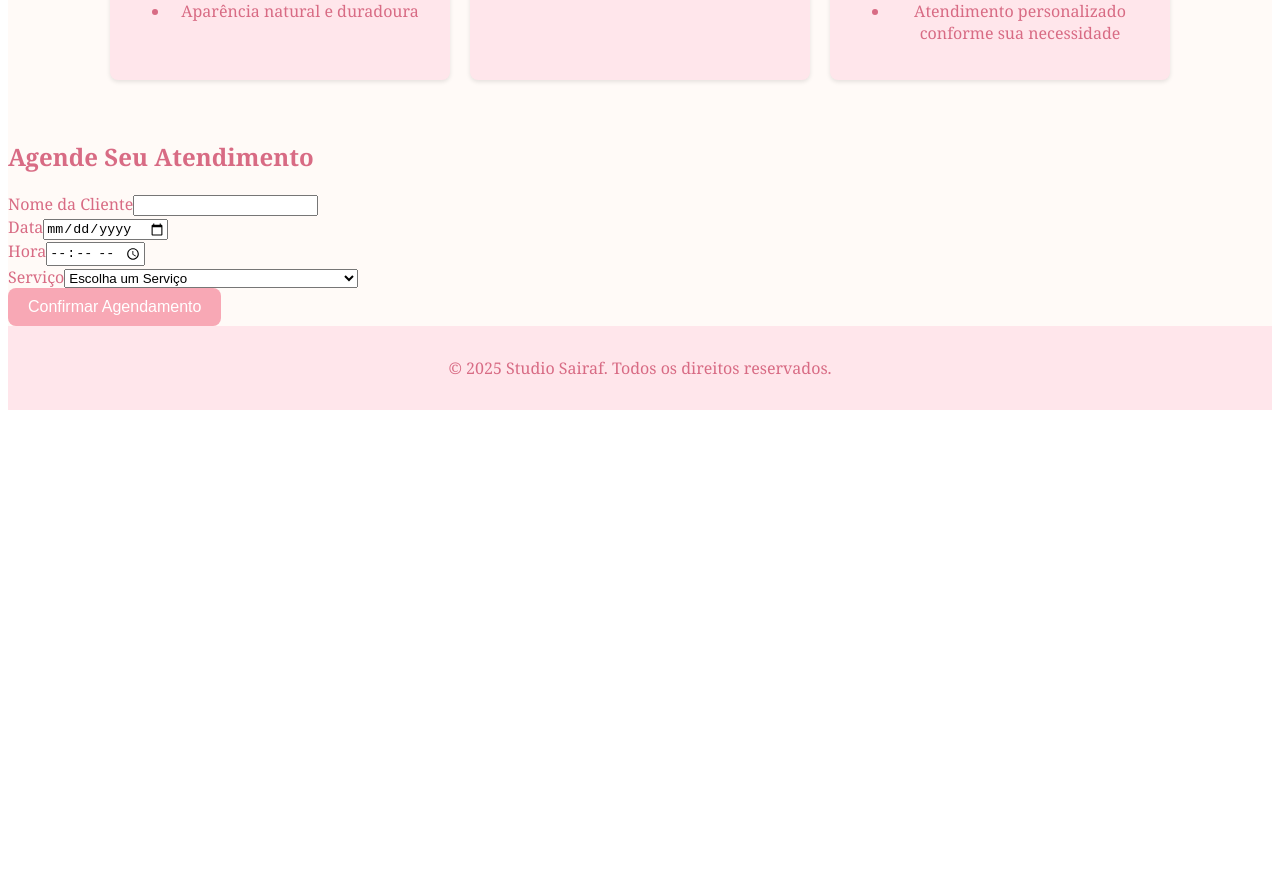
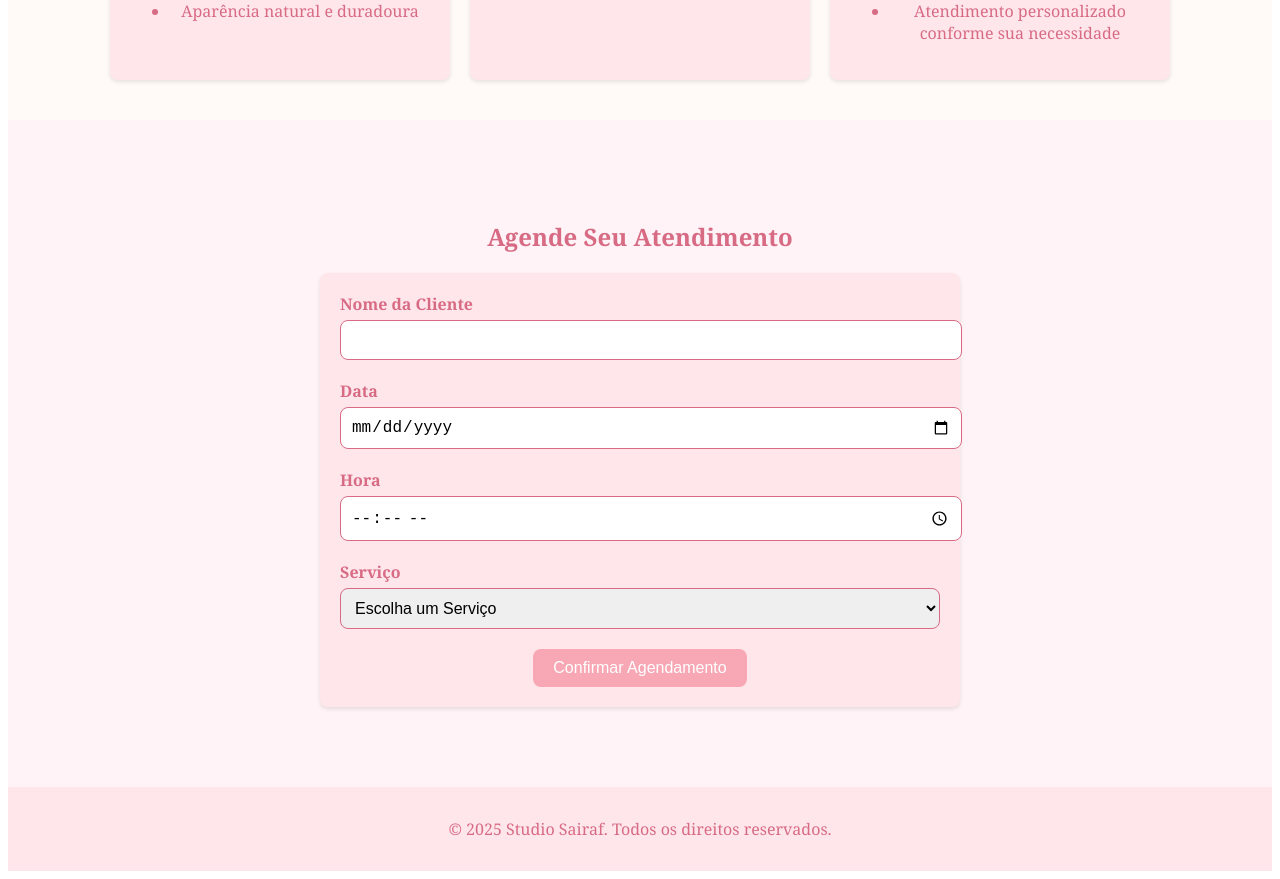
Before and after one commit to souzagbruno10/curso.dev, a Next.js app: page /agendamento in a window 1280 px wide. Shown: the part 1100-1979 px from the top of the page. Before the commit the page ends 1518 px from the top, so only its background shows below. Built offline with nearby package versions, Linux system fonts and the light colour scheme.

Commit message:
add novos estilos css

```diff
--- a/styles/Home.module.css
+++ b/styles/Home.module.css
@@ -170,6 +170,7 @@
     height: 250px;
   }
 
+
   .imageDescription {
     font-size: 0.9rem; /* Ajusta o tamanho da fonte na descrição */
   }
@@ -224,3 +225,63 @@
     font-size: 0.9rem; /* Reduz o tamanho da fonte do parágrafo */
   }
 }
+
+/* Formulário de Agendamento */
+
+
+.agendamentoSection {
+  padding: 40px 20px;
+  background-color: #fff3f7;
+  text-align: center;
+}
+
+.agendamentoForm {
+  max-width: 600px;
+  margin: 0 auto;
+  background-color: #ffe6eb;
+  padding: 20px;
+  border-radius: 8px;
+  box-shadow: 0 2px 4px rgba(0, 0, 0, 0.1);
+}
+
+.agendamentoForm .formGroup {
+  margin-bottom: 20px;
+  text-align: left;
+}
+
+.agendamentoForm label {
+  font-weight: bold;
+  display: block;
+  margin-bottom: 5px;
+}
+
+.agendamentoForm input,
+.agendamentoForm select {
+  width: 100%;
+  padding: 10px;
+  border: 1px solid #d86b84;
+  border-radius: 8px;
+  font-size: 1rem;
+}
+
+.agendamentoForm button {
+  background-color: #f8a8b5; /* Botão rosa claro */
+  color: white;
+  border: none;
+  padding: 10px 20px;
+  font-size: 1rem;
+  border-radius: 8px;
+  cursor: pointer;
+}
+
+.agendamentoForm button:hover {
+  background-color: #f294a8; /* Rosa mais vibrante no hover */
+}
+
+/* Footer Section */
+.footer {
+  text-align: center;
+  padding: 15px;
+  background-color: #ffe6eb;
+  color: #d86b84;
+}
```
